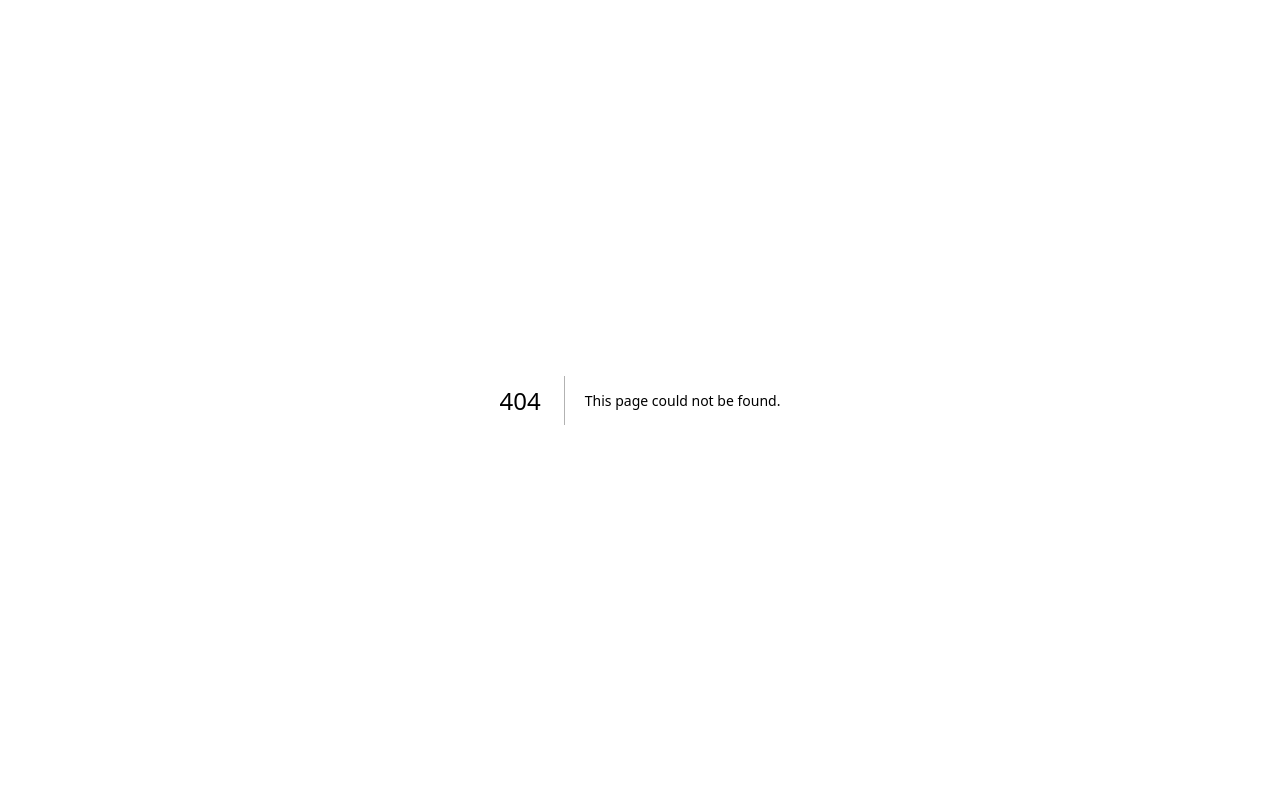
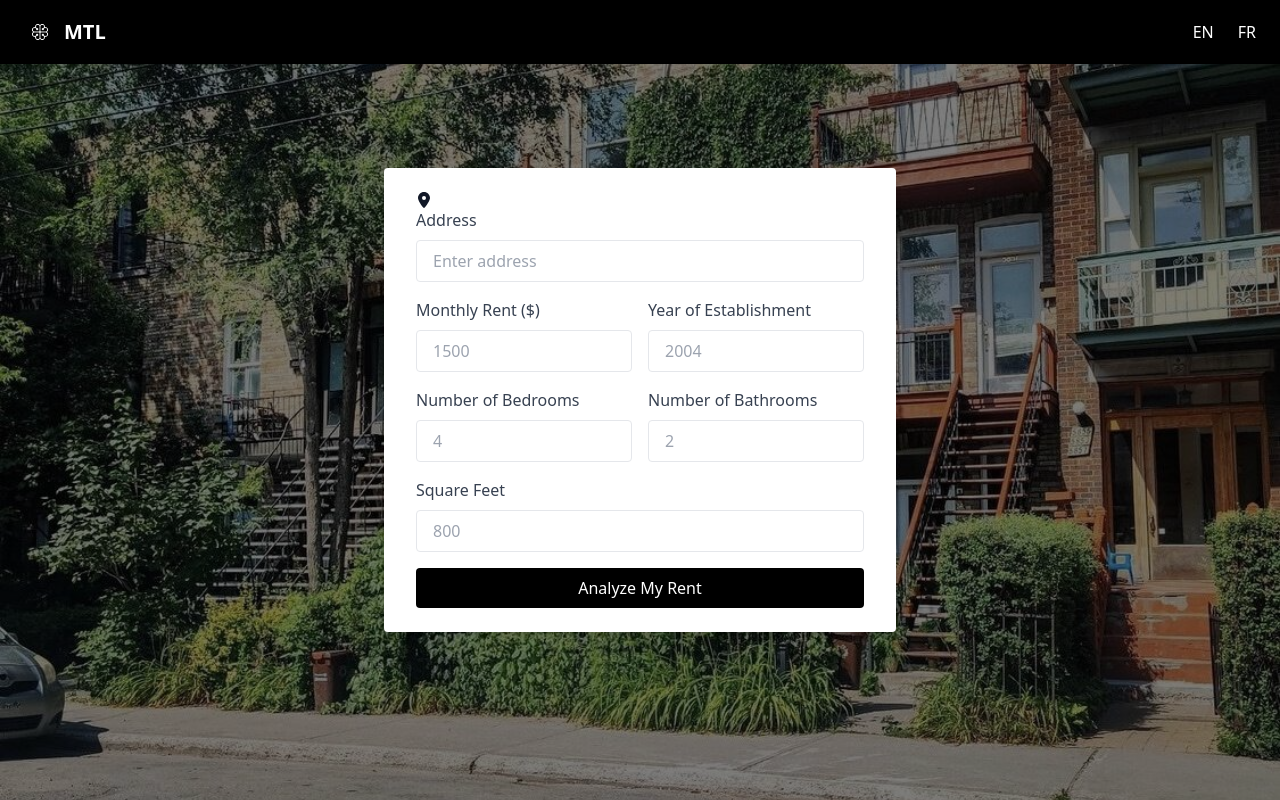
Before and after one commit to K1enNg/Nextjs-web-app-fairrentmtl, a Next.js app: page /calculation-form in a window 1280 px wide. Before the commit this address had no page. Built offline with nearby package versions, Linux system fonts and the light colour scheme.

Commit message:
created form

```diff
--- /dev/null
+++ b/app/calculation-form/page.tsx
@@ -0,0 +1,135 @@
+"use client"
+
+import React, { useState } from 'react';
+import { FaLocationDot } from "react-icons/fa6";
+
+
+const CalculationForm = () => {
+  const [formData, setFormData] = useState({
+    address: '',
+    monthlyRent: '',
+    bedrooms: '',
+    bathrooms: '',
+    yearOfEstablishment: '',
+    squareFeet: '',
+  });
+
+  const handleChange = (e: React.ChangeEvent<HTMLInputElement>) => {
+    const { name, value } = e.target;
+    setFormData({ ...formData, [name]: value });
+  };
+
+  const handleSubmit = (e: React.FormEvent) => {
+    e.preventDefault();
+    console.log('Form Data:', formData);
+    // Add additional functionality here, such as API calls or validation feedback.
+  };
+
+  return (
+      <form
+        onSubmit={handleSubmit}
+        className="bg-white text-gray-900 shadow-md rounded px-8 py-6 w-full max-w-lg z-30"
+      >
+        {/* Address */}
+        <div className="mb-4">
+          <FaLocationDot/>
+          <label htmlFor="address" className="block text-gray-700 font-medium mb-2">Address</label>
+          <input
+            type="text"
+            id="address"
+            name="address"
+            value={formData.address}
+            onChange={handleChange}
+            placeholder="Enter address"
+            className="w-full border rounded px-4 py-2"
+            required
+          />
+        </div>
+
+        {/* Monthly Rent and Year of Establishment */}
+        <div className="mb-4 grid grid-cols-2 gap-4">
+          <div>
+            <label htmlFor="monthlyRent" className="block text-gray-700 font-medium mb-2">Monthly Rent ($)</label>
+            <input
+              type="number"
+              id="monthlyRent"
+              name="monthlyRent"
+              value={formData.monthlyRent}
+              onChange={handleChange}
+              placeholder="1500"
+              className="w-full border rounded px-4 py-2"
+              required
+            />
+          </div>
+          <div>
+            <label htmlFor="yearOfEstablishment" className="block text-gray-700 font-medium mb-2">Year of Establishment</label>
+            <input
+              type="number"
+              id="yearOfEstablishment"
+              name="yearOfEstablishment"
+              value={formData.yearOfEstablishment}
+              onChange={handleChange}
+              placeholder="2004"
+              className="w-full border rounded px-4 py-2"
+              required
+            />
+          </div>
+        </div>
+
+        {/* Bedrooms and Bathrooms */}
+        <div className="mb-4 grid grid-cols-2 gap-4">
+          <div>
+            <label htmlFor="bedrooms" className="block text-gray-700 font-medium mb-2">Number of Bedrooms</label>
+            <input
+              type="number"
+              id="bedrooms"
+              name="bedrooms"
+              value={formData.bedrooms}
+              onChange={handleChange}
+              placeholder="4"
+              className="w-full border rounded px-4 py-2"
+              required
+            />
+          </div>
+          <div>
+            <label htmlFor="bathrooms" className="block text-gray-700 font-medium mb-2">Number of Bathrooms</label>
+            <input
+              type="number"
+              id="bathrooms"
+              name="bathrooms"
+              value={formData.bathrooms}
+              onChange={handleChange}
+              placeholder="2"
+              className="w-full border rounded px-4 py-2"
+              required
+            />
+          </div>
+        </div>
+
+        {/* Square Feet */}
+        <div className="mb-4">
+          <label htmlFor="squareFeet" className="block text-gray-700 font-medium mb-2">Square Feet</label>
+          <input
+            type="number"
+            id="squareFeet"
+            name="squareFeet"
+            value={formData.squareFeet}
+            onChange={handleChange}
+            placeholder="800"
+            className="w-full border rounded px-4 py-2"
+            required
+          />
+        </div>
+
+        {/* Submit Button */}
+        <button
+          type="submit"
+          className="w-full bg-black text-white py-2 px-4 rounded hover:bg-gray-800 focus:outline-none"
+        >
+          Analyze My Rent
+        </button>
+      </form>
+  );
+};
+
+export default CalculationForm;
--- a/app/components/Hero.tsx
+++ b/app/components/Hero.tsx
@@ -1,21 +1,20 @@
-import React from 'react';
+import React from 'react'
 import {HERO_CONTENT} from '@/app/constants'
+import Link from 'next/link';
+import CalculationForm from '../calculation-form/page';
 
 const Hero = () => {
   return (
-
-    <section className="bg-mtlNeighborhood bg-no-repeat bg-gray-900 bg-opacity-75 flex justify-center items-center text-white py-20 px-10 h-screen bg-cover bg-center">
-    <div className="absolute inset-0 bg-black opacity-50"></div> {/* Overlay */}
-
-      <div className="container mx-auto text-left relative z-10">
+    <div className="container mx-auto text-left relative z-10">
         <h1 className="text-4xl font-bold mb-6">Welcome to Make Transparency Live</h1>
         <p className="text-lg mb-8">{HERO_CONTENT}</p>
-        <button className="px-6 py-3 bg-black text-white font-semibold rounded shadow-md hover:bg-gray-700 focus:outline-none">
-          Getting Started
-        </button>
+        <Link href='/calculation-form'>
+          <button className="px-6 py-3 bg-black text-white font-semibold rounded shadow-md hover:bg-gray-700 focus:outline-none">
+            Getting Started
+          </button>
+        </Link>
       </div>
-    </section>
-  );
-};
+  )
+}
 
-export default Hero;
+export default Hero
--- a/app/components/Navbar.tsx
+++ b/app/components/Navbar.tsx
@@ -11,10 +11,8 @@ const Navbar = () => {
         <h1 className="text-xl font-bold">MTL</h1>
       </div>
       <nav className="flex gap-6">
-        <p className="cursor-pointer hover:underline">Market Trend</p>
-        <p className="cursor-pointer hover:underline">Help Ur Community</p>
-        <p className="cursor-pointer hover:underline">About Us</p>
-        <p className="cursor-pointer hover:underline">Contact</p>
+        <p className="cursor-pointer hover:underline">EN</p>
+        <p className="cursor-pointer hover:underline">FR</p>
       </nav>
     </header>
   );
--- a/app/layout.tsx
+++ b/app/layout.tsx
@@ -1,6 +1,7 @@
 import type { Metadata } from "next";
 import { Geist, Geist_Mono } from "next/font/google";
 import "./globals.css";
+import Navbar from "./components/Navbar";
 
 const geistSans = Geist({
   variable: "--font-geist-sans",
@@ -24,8 +25,10 @@ export default function RootLayout({
 }>) {
   return (
     <html lang="en">
-      <body className={`${geistSans.variable} ${geistMono.variable}`}>
-        {children}
+      <body className={`${geistSans.variable} ${geistMono.variable} bg-mtlNeighborhood bg-no-repeat bg-gray-900 bg-opacity-75 flex justify-center items-center text-white py-20 px-10 h-screen bg-cover bg-center`}>
+        <div className="absolute inset-0 bg-black opacity-50"></div> {/* Overlay */}
+          <Navbar/>
+          {children}
       </body>
     </html>
   );
--- a/app/page.tsx
+++ b/app/page.tsx
@@ -2,12 +2,11 @@
 
 import Image from "next/image";
 import styles from "./page.module.css";
-import Navbar from "./components/Navbar";
-import Hero from "./components/Hero";
 import { usePathname } from "next/navigation";
 import { useEffect, useState } from "react";
 import SplashScreen from "./components/SplashScreen";
-import About from "./pages/About";
+import layout from "@/app/layout"
+import Hero from "./components/Hero";
 
 
 export default function Home() {
@@ -23,11 +22,7 @@ export default function Home() {
       { isLoading && isHome ? (
         <SplashScreen finishLoading={() => setIsLoading(false)}/>
       ) : (
-        <>
-        <Navbar/>
         <Hero/>
-        <About/>
-        </>
       )}
 
     </>
--- a/app/pages/About.tsx
+++ /dev/null
@@ -1,9 +0,0 @@
-import React from 'react'
-
-const About = () => {
-  return (
-    <div>About</div>
-  )
-}
-
-export default About
--- a/app/pages/Contact.tsx
+++ /dev/null
@@ -1,9 +0,0 @@
-import React from 'react'
-
-const Contact = () => {
-  return (
-    <div>Contact</div>
-  )
-}
-
-export default Contact
--- a/app/pages/HelpCommunity.tsx
+++ /dev/null
@@ -1,9 +0,0 @@
-import React from 'react'
-
-const HelpCommunity = () => {
-  return (
-    <div>HelpCommunity</div>
-  )
-}
-
-export default HelpCommunity
--- a/app/pages/MarketTrend.tsx
+++ /dev/null
@@ -1,9 +0,0 @@
-import React from 'react'
-
-const MarketTrend = () => {
-  return (
-    <div>MarketTrend</div>
-  )
-}
-
-export default MarketTrend
--- a/package.json
+++ b/package.json
@@ -12,7 +12,8 @@
     "animejs": "^3.2.2",
     "next": "15.1.0",
     "react": "^19.0.0",
-    "react-dom": "^19.0.0"
+    "react-dom": "^19.0.0",
+    "react-icons": "^5.4.0"
   },
   "devDependencies": {
     "@eslint/eslintrc": "^3",
```
Also changed, not shown: 1 other file (tests, documents, lock files or other folders).
